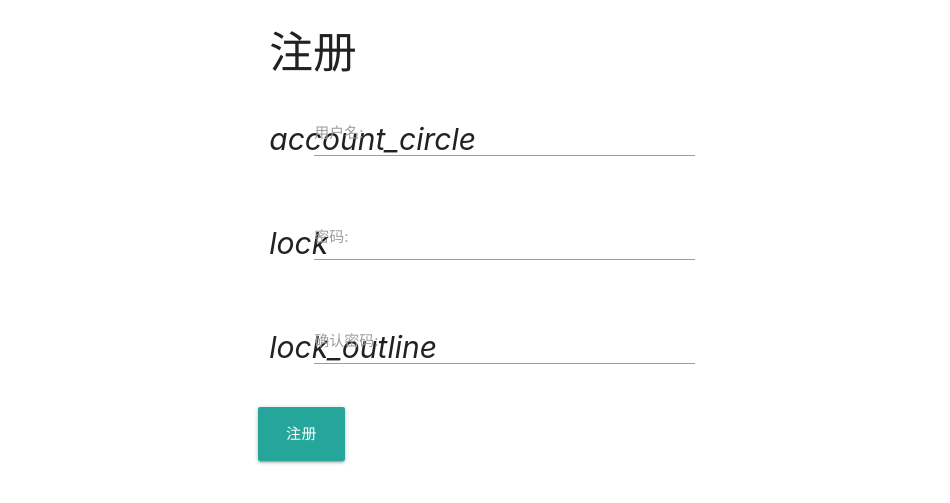
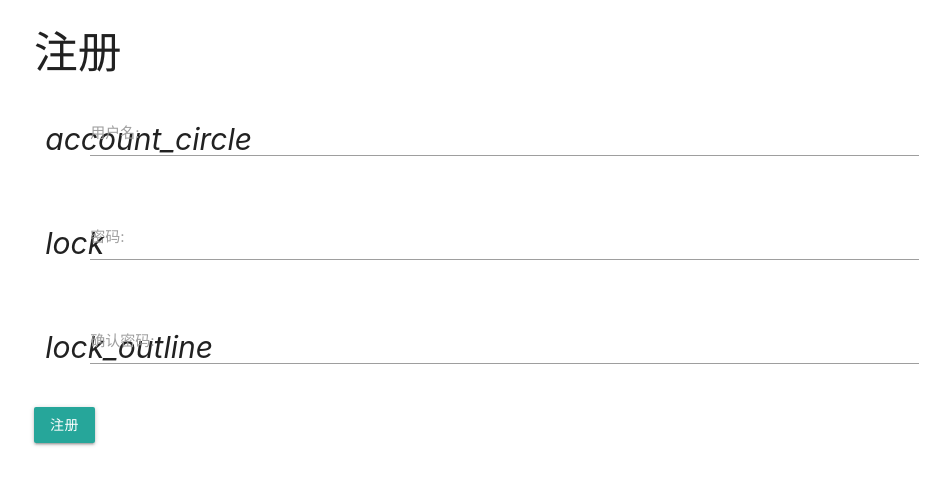
Before and after one commit to yhu-ctrl/guestbook, a PHP site: page /reg.php in a window 1280 px wide. Shown: the top 503 px of the page, without its empty margins (158-1108 px from the left). Run offline with PHP 8.4, Linux system fonts and the light colour scheme; some libraries are stand-ins or nearby versions.

Commit message:
样式调整

```diff
--- a/index.php
+++ b/index.php
@@ -12,8 +12,6 @@
 
 <body>
     <div class="container">
-        <div class="row">
-            <div class="col s6 offset-s3">
         <h3>登录</h3>
         <form method="POST">
             <div class="row">
@@ -36,8 +34,6 @@
             </div>
         </form>
     </div>
-        </div>
-    </div>
 
     <script src="js/materialize.min.js"></script>
 </body>
--- a/reg.php
+++ b/reg.php
@@ -12,10 +12,8 @@
 
 <body>
     <div class="container">
-        <div class="row">
-            <div class="col s6 offset-s3">
         <h3>注册</h3>
-                <form action="reg.php" method="post">
+        <form action="reg_do.php" method="post">
             <div class="row">
                 <div class="input-field col s12">
                     <i class="material-icons prefix">account_circle</i>
@@ -37,13 +35,10 @@
                     <label for="passwd2">确认密码:</label>
                 </div>
             </div>
-                    <!-- <div class="divider"></div> -->
             <div class="row">
-                        <input type="submit" class="btn-large" value="注册">
+                <input type="submit" class="btn" value="注册">
             </div>
         </form>
-            </div>
-        </div>
     </div>
 
     <script src="js/materialize.min.js"></script>
```
Lines whose indentation alone changed are shown as unchanged.
